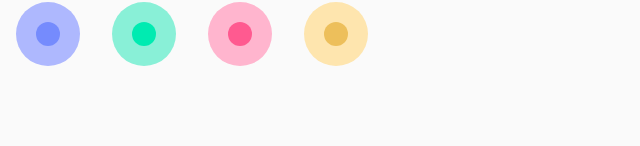
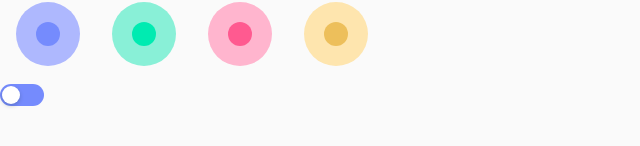
Before and after one commit to anovote/frontend, a React (Create React App) app: page / in a window 1280 px wide. Shown: the part 426-572 px from the top of the page, without its empty margins (0-640 px from the left). Built offline with nearby package versions, Linux system fonts and the light colour scheme.

Commit message:
Add switch styling

```diff
--- /dev/null
+++ b/src/components/switch/SwitchComponent.tsx
@@ -0,0 +1,6 @@
+import * as React from 'react'
+import { Switch } from 'antd'
+
+export default function SwitchComponent(): React.ReactElement {
+    return <Switch className="switch-component" />
+}
--- /dev/null
+++ b/src/style/scss/anovote/components/switch/_switch.scss
@@ -0,0 +1,3 @@
+.switch-component {
+    background-color: $main-contrasting;
+}
--- a/src/style/scss/main.scss
+++ b/src/style/scss/main.scss
@@ -17,7 +17,8 @@
 @import './anovote/view/login';
 @import './anovote/view/register';
 
-
+// COMPONENTS
+@import './anovote/components/switch/switch';
 //--------- OVERWRITES ---------
 
 // ANTD
--- a/src/views/home/index.tsx
+++ b/src/views/home/index.tsx
@@ -1,6 +1,7 @@
 import Title from 'antd/lib/typography/Title'
 import Text from 'antd/lib/typography/Text'
 import React from 'react'
+import SwitchComponent from '../../components/switch/SwitchComponent'
 
 /**
  * Landing page of application and home root
@@ -31,6 +32,7 @@ export default function Home(): React.ReactElement {
                     <span className="inner-round"></span>
                 </span>
             </div>
+            <SwitchComponent />
         </div>
     )
 }
```
